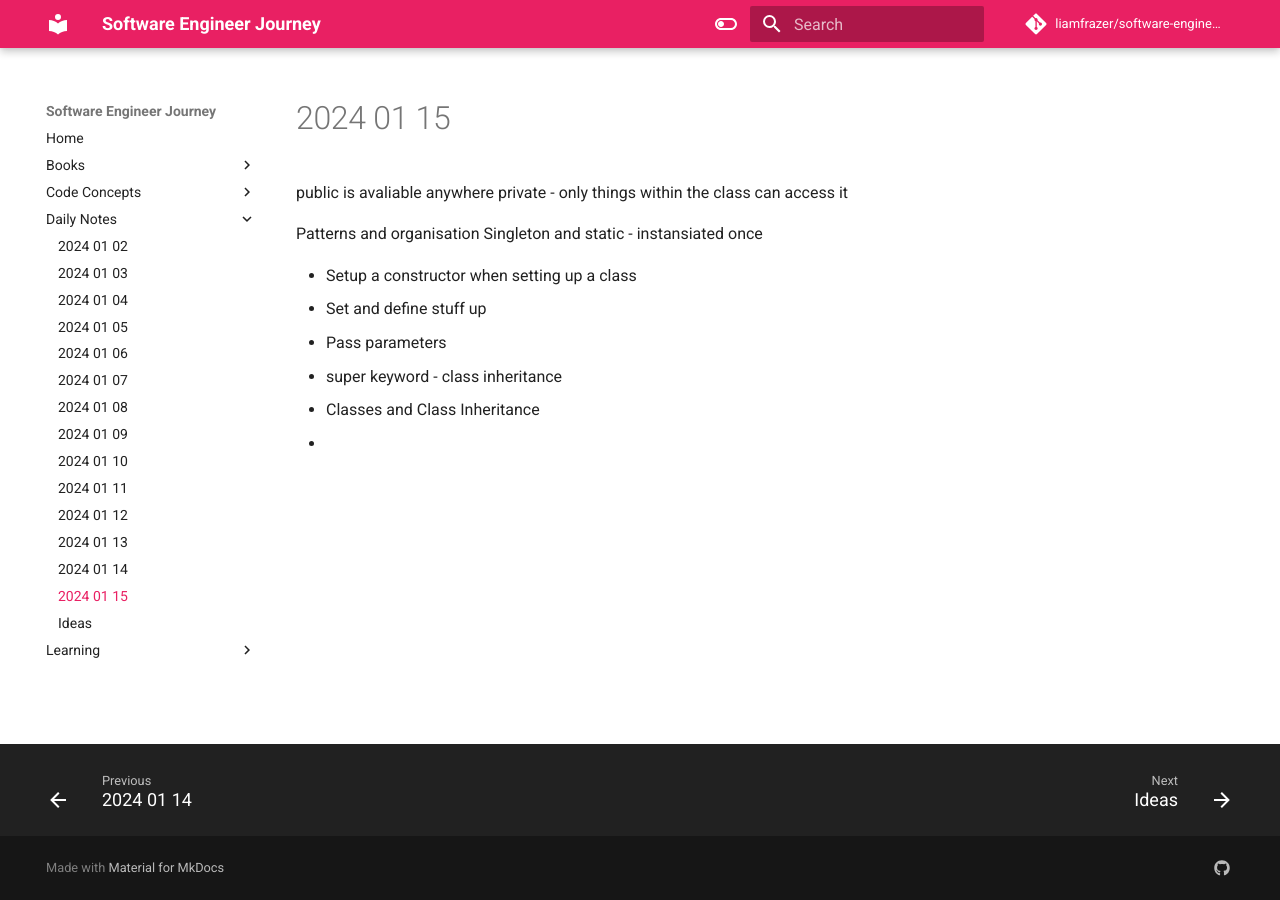
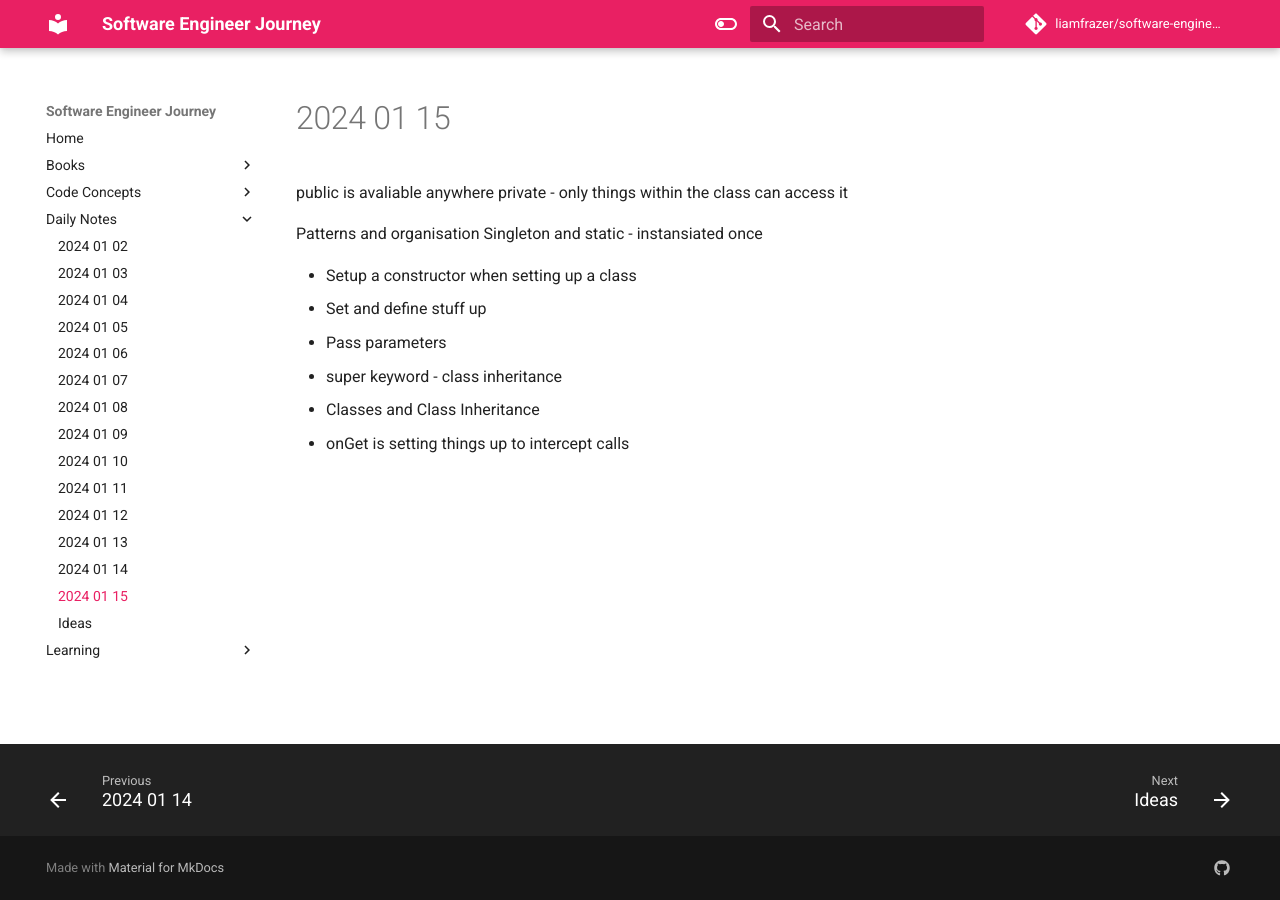
Before and after one commit to liamfrazer/software-engineer-journey, an MkDocs documentation site: the page built from docs/Daily Notes/2024-01-15.md, in a window 1280 px wide. Built offline with MkDocs 1.6.1 and Material for MkDocs 9.7.7, drawn with Linux system fonts in a browser that asks for light colours; comment, search, counter and statistics services are not loaded.

Commit message:
vault backup: 2024-01-15 16:52:11

```diff
--- a/docs/Daily Notes/2024-01-15.md
+++ b/docs/Daily Notes/2024-01-15.md
@@ -13,4 +13,4 @@ Singleton and static - instansiated once
 
 
 * Classes and Class Inheritance
-*
+* onGet is setting things up to intercept calls
```
